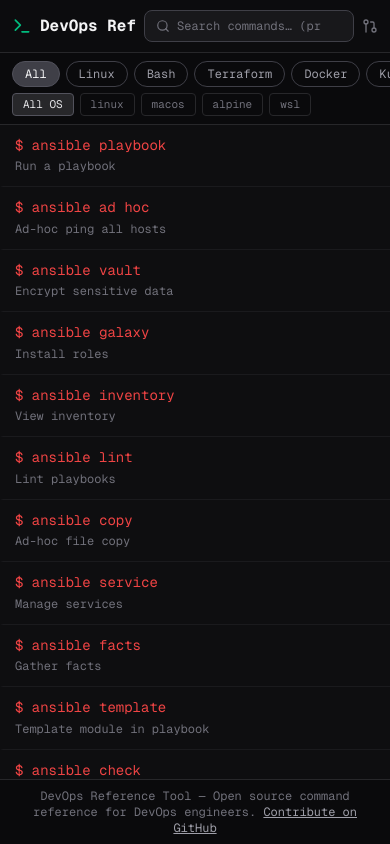
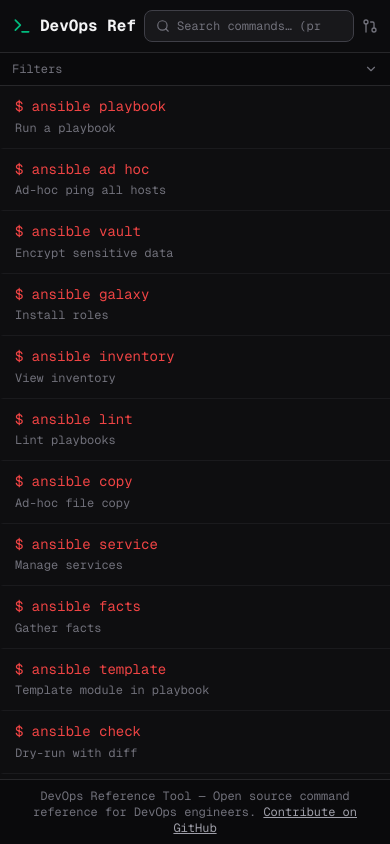
Before and after one commit to Jagjeet-Dhuna/devops-reference-tool, a Next.js app: page / in a window 390 px wide. Built offline with nearby package versions, Linux system fonts and the light colour scheme.

Commit message:
Add collapsible sidebar and mobile filters, add Windows OS filter

```diff
--- a/src/app/page.tsx
+++ b/src/app/page.tsx
@@ -1,7 +1,7 @@
 "use client";
 
 import { useState, useMemo, useEffect } from "react";
-import { ArrowLeft } from "lucide-react";
+import { ArrowLeft, ChevronDown, ChevronUp } from "lucide-react";
 import { Command } from "@/lib/types";
 import { useCommands } from "@/hooks/use-commands";
 import { categories } from "@/lib/categories";
@@ -12,13 +12,15 @@
 import { CommandList } from "@/components/commands/command-list";
 import { DetailPanel } from "@/components/commands/detail-panel";
 
-const MOBILE_OS = ["linux", "macos", "alpine", "wsl"];
+const MOBILE_OS = ["linux", "macos", "windows", "alpine", "wsl"];
 
 export default function Home() {
   const [searchQuery, setSearchQuery] = useState("");
   const [activeCategory, setActiveCategory] = useState<string | null>(null);
   const [activeOs, setActiveOs] = useState<string | null>(null);
   const [selectedCommand, setSelectedCommand] = useState<Command | null>(null);
+  const [sidebarOpen, setSidebarOpen] = useState(true);
+  const [filtersOpen, setFiltersOpen] = useState(false);
 
   const { commands, loading } = useCommands({
     category: activeCategory || undefined,
@@ -82,12 +84,36 @@
         searchQuery={searchQuery}
         onSearchChange={setSearchQuery}
         commandCount={commands.length}
+        sidebarOpen={sidebarOpen}
+        onToggleSidebar={() => setSidebarOpen(o => !o)}
       />
 
       {/* ── Mobile filter bars (hidden on sm+) ─────────────────────────────── */}
       <div className="sm:hidden border-b border-zinc-800 bg-[#0a0a0c]">
+        {/* Toggle row */}
+        <button
+          onClick={() => setFiltersOpen(o => !o)}
+          className="w-full flex items-center justify-between px-3 py-2"
+        >
+          <span className="text-xs font-mono text-zinc-500">Filters</span>
+          <div className="flex items-center gap-2">
+            {(activeCategory || activeOs) && (
+              <span className="text-xs font-mono text-zinc-400">
+                {[activeCategory, activeOs].filter(Boolean).join(" · ")}
+              </span>
+            )}
+            {filtersOpen
+              ? <ChevronUp className="h-3.5 w-3.5 text-zinc-500" />
+              : <ChevronDown className="h-3.5 w-3.5 text-zinc-500" />
+            }
+          </div>
+        </button>
+
+        {/* Collapsible chip rows */}
+        {filtersOpen && (
+          <>
             {/* Category chips */}
-        <div className="flex overflow-x-auto gap-1.5 px-3 pt-2 pb-1.5 no-scrollbar">
+            <div className="flex overflow-x-auto gap-1.5 px-3 pb-1.5 no-scrollbar">
               <button
                 onClick={() => handleCategoryChange(null)}
                 className={cn(
@@ -152,6 +178,8 @@
                 </button>
               ))}
             </div>
+          </>
+        )}
       </div>
 
       <div className="flex flex-1 overflow-hidden">
@@ -162,6 +190,7 @@
           commandCounts={allCounts}
           activeOs={activeOs}
           onOsChange={setActiveOs}
+          isOpen={sidebarOpen}
         />
 
         {/* Command list — desktop middle panel */}
--- a/src/components/layout/category-sidebar.tsx
+++ b/src/components/layout/category-sidebar.tsx
@@ -47,10 +47,11 @@
 };
 
 const OS_OPTIONS = [
-  { value: "linux",  label: "Linux" },
-  { value: "macos",  label: "macOS" },
-  { value: "alpine", label: "Alpine" },
-  { value: "wsl",    label: "WSL" },
+  { value: "linux",   label: "Linux" },
+  { value: "macos",   label: "macOS" },
+  { value: "windows", label: "Windows" },
+  { value: "alpine",  label: "Alpine" },
+  { value: "wsl",     label: "WSL" },
 ];
 
 interface CategorySidebarProps {
@@ -59,6 +60,7 @@
   commandCounts: Record<string, number>;
   activeOs: string | null;
   onOsChange: (os: string | null) => void;
+  isOpen: boolean;
 }
 
 export function CategorySidebar({
@@ -67,9 +69,13 @@
   commandCounts,
   activeOs,
   onOsChange,
+  isOpen,
 }: CategorySidebarProps) {
   return (
-    <aside className="hidden sm:flex flex-col overflow-hidden border-r border-zinc-800 bg-[#0a0a0c] w-14 lg:w-48 shrink-0">
+    <aside className={cn(
+      "hidden sm:flex flex-col overflow-hidden border-r border-zinc-800 bg-[#0a0a0c] shrink-0 transition-[width] duration-200",
+      isOpen ? "w-14 lg:w-48" : "w-0 border-r-0"
+    )}>
       <div className="p-2 lg:p-3">
         <button
           onClick={() => onCategoryChange(null)}
--- a/src/components/layout/top-bar.tsx
+++ b/src/components/layout/top-bar.tsx
@@ -2,16 +2,18 @@
 
 import { useEffect, useRef } from "react";
 import Link from "next/link";
-import { Search, Terminal, GitPullRequest, X } from "lucide-react";
+import { Search, Terminal, GitPullRequest, X, PanelLeft, PanelLeftClose } from "lucide-react";
 import { Badge } from "@/components/ui/badge";
 
 interface TopBarProps {
   searchQuery: string;
   onSearchChange: (query: string) => void;
   commandCount: number;
+  sidebarOpen?: boolean;
+  onToggleSidebar?: () => void;
 }
 
-export function TopBar({ searchQuery, onSearchChange, commandCount }: TopBarProps) {
+export function TopBar({ searchQuery, onSearchChange, commandCount, sidebarOpen, onToggleSidebar }: TopBarProps) {
   const inputRef = useRef<HTMLInputElement>(null);
 
   useEffect(() => {
@@ -34,6 +36,20 @@
   return (
     <header className="border-b border-zinc-800 bg-[#0c0c0e] px-3 sm:px-4 py-2.5 sm:py-3">
       <div className="flex items-center gap-2 sm:gap-3">
+        {/* Sidebar toggle — tablet/desktop only */}
+        {onToggleSidebar && (
+          <button
+            onClick={onToggleSidebar}
+            className="hidden sm:flex items-center justify-center h-8 w-8 rounded-md text-zinc-500 hover:text-zinc-300 hover:bg-zinc-800 transition-colors shrink-0"
+            aria-label={sidebarOpen ? "Collapse sidebar" : "Expand sidebar"}
+          >
+            {sidebarOpen
+              ? <PanelLeftClose className="h-4 w-4" />
+              : <PanelLeft className="h-4 w-4" />
+            }
+          </button>
+        )}
+
         {/* Logo */}
         <div className="flex items-center gap-2 shrink-0">
           <Terminal className="h-5 w-5 sm:h-6 sm:w-6 text-emerald-500" />
```
Lines whose indentation alone changed are shown as unchanged.
